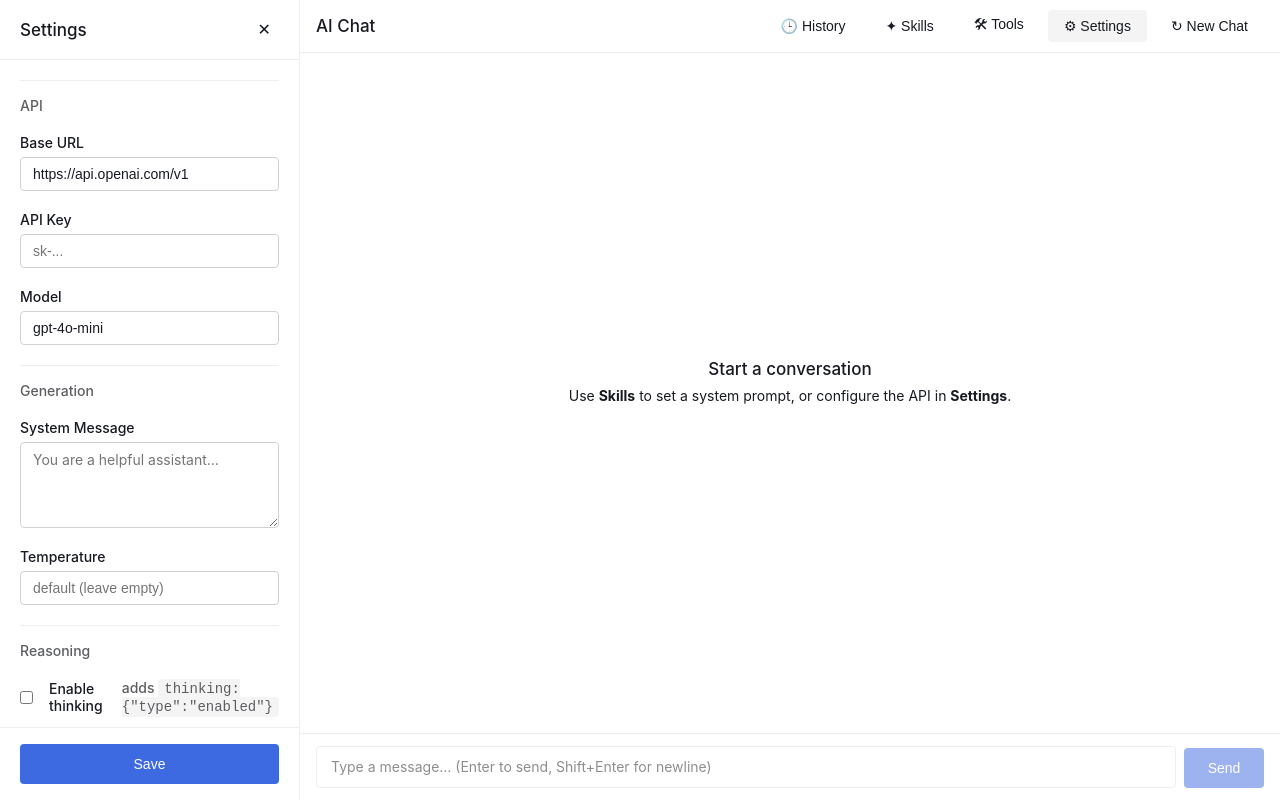
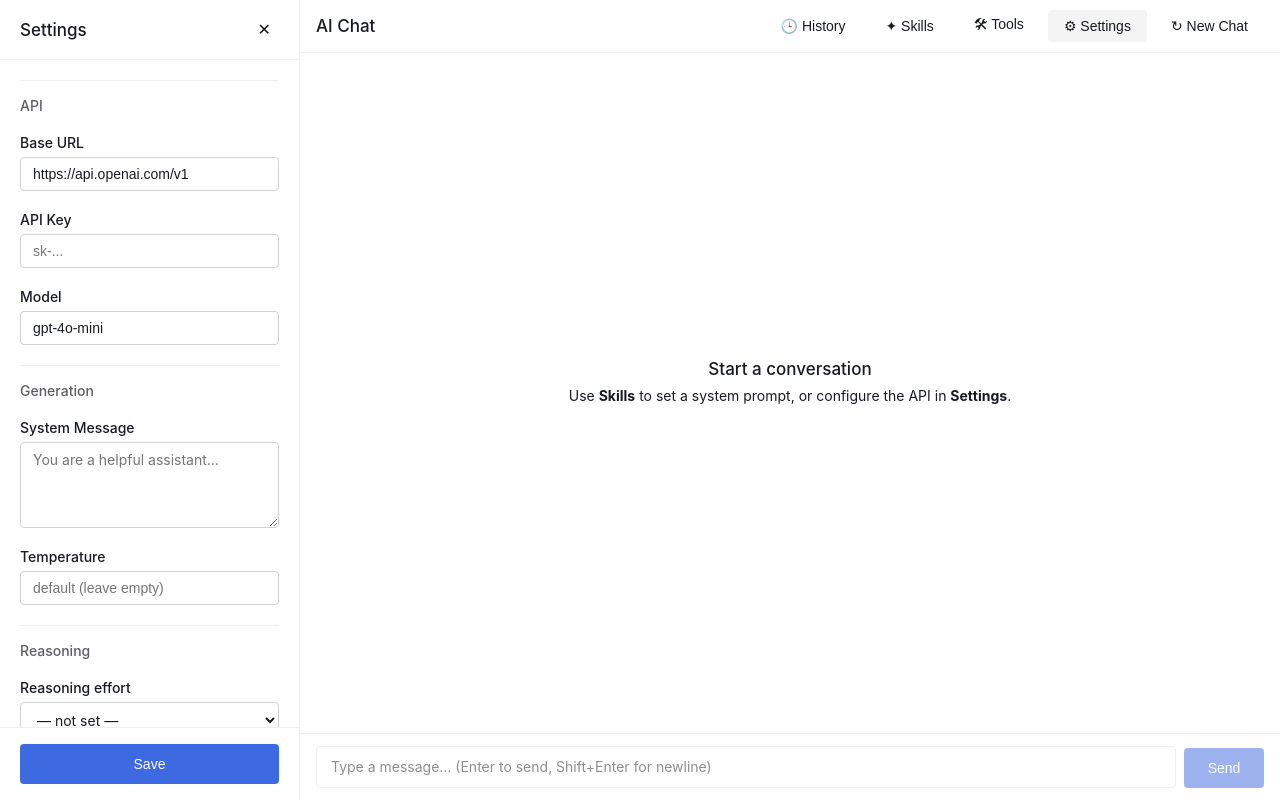
Before and after one commit to xlbbb-cn/ai-chat, a React (Vite) app: page / in a window 1280 px wide. Both pictures are taken after a click on the button "⚙ Settings". Built offline with nearby package versions, Linux system fonts and the light colour scheme.

Commit message:
feat: remove enable_thinking configuration and related UI elements

```diff
--- a/src/components/SettingsPanel.tsx
+++ b/src/components/SettingsPanel.tsx
@@ -12,7 +12,6 @@ const defaultConfig: AppConfig = {
   api_key: "",
   model: "gpt-4o-mini",
   temperature: undefined,
-  enable_thinking: false,
   reasoning_effort: "",
   system_message: "",
 };
@@ -109,16 +108,6 @@ export function SettingsPanel({ onClose }: Props) {
 
         <div className="settings-section-title">Reasoning</div>
 
-        <label className="settings-row">
-          <input
-            type="checkbox"
-            checked={config.enable_thinking ?? false}
-            onChange={(e) => setConfig({ ...config, enable_thinking: e.target.checked })}
-          />
-          Enable thinking
-          <span className="settings-hint">adds <code>thinking: &#123;"type":"enabled"&#125;</code></span>
-        </label>
-
         <label>
           Reasoning effort
           <select
--- a/src/types.ts
+++ b/src/types.ts
@@ -10,7 +10,6 @@ export interface AppConfig {
   api_key: string;
   model: string;
   temperature?: number;
-  enable_thinking?: boolean;
   reasoning_effort?: string;
   system_message?: string;
   selected_tools?: string[];
```
Also changed, not shown: 2 other files (tests, documents, lock files or other folders).
